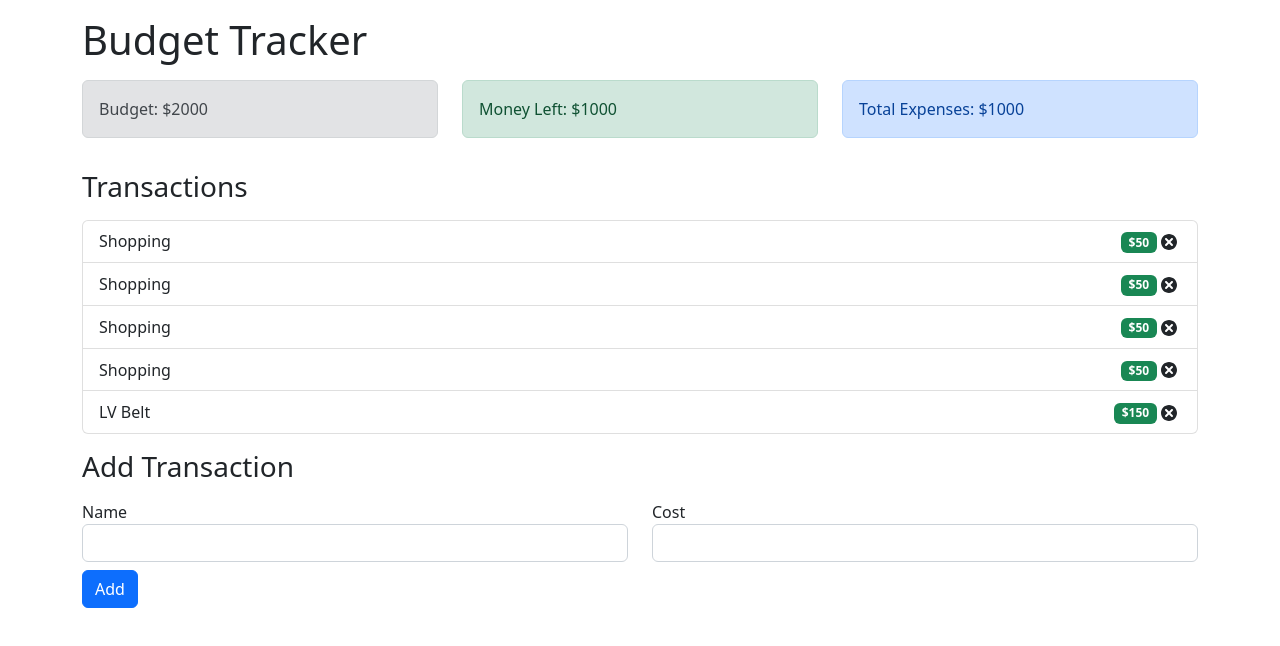
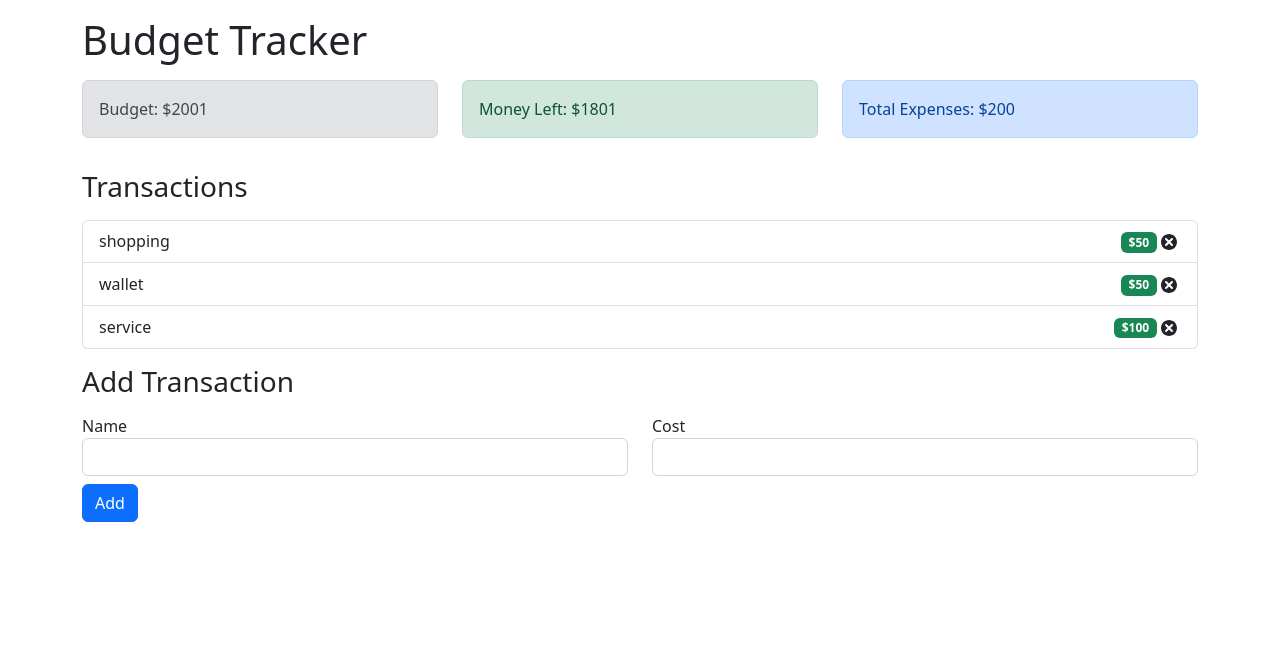
Before and after one commit to jcowan12/BudgetTracker3720, a React (Create React App) app: page / in a window 1280 px wide. Shown: the top 646 px of the page. Built offline with nearby package versions, Linux system fonts and the light colour scheme.

Commit message:
added context api integration

```diff
--- a/src/App.js
+++ b/src/App.js
@@ -5,9 +5,11 @@ import Remaining from './sections/remaining.js'
 import Expenses from './sections/expenses.js';
 import TransactionList from './sections/transactionlist.js';
 import AddTransaction from './sections/addtransaction.js';
+import { AppProvider } from './context/AppContext.js';
 
 const App = () => {
     return (
+        <AppProvider>
             <div className = 'container'>
                 <h1 className='mt-3'>Budget Tracker</h1>
                 <div className='row mt-3'>
@@ -34,6 +36,7 @@ const App = () => {
                     </div>
                 </div>
             </div>
+        </AppProvider>
     );
 };
 
--- /dev/null
+++ b/src/context/AppContext.js
@@ -0,0 +1,54 @@
+import { createContext, useReducer } from 'react';
+
+
+const AppReducer = (state, action) => {
+    switch(action.type) {
+        case 'ADD_EXPENSE':
+            return {
+                ...state,
+                expenses: [...state.expenses, action.payload],
+            };
+
+        case 'DELETE_TRANS':
+            return {
+                ...state,
+                expenses: state.expenses.filter(
+                    (expense)=>expense.id !== action.payload),
+            }
+
+        case 'CHANGE_BUDGET':
+            return {
+                ...state,
+                budget: action.payload,
+            };
+        default:
+            return state;
+    }
+};
+
+const initialState = {
+    budget: 2001,
+    expenses: [
+        { id: 12, name: 'shopping', cost: 50 },
+        { id: 13, name: 'wallet', cost: 50 },
+        { id: 14, name: 'service', cost: 100 },
+    ],
+}
+
+
+export const AppContext = createContext();
+
+export const AppProvider = (props) => {
+    const[state, dispatch] = useReducer(AppReducer, initialState);
+
+    return (
+        <AppContext.Provider
+            value={{
+                budget: state.budget,
+                expenses: state.expenses,
+                dispatch,
+        }}>
+            {props.children}
+        </AppContext.Provider>
+    );
+};
--- a/src/sections/addtransaction.js
+++ b/src/sections/addtransaction.js
@@ -1,9 +1,31 @@
-import React from 'react';
+import React, { useState, useContext } from 'react';
+import { AppContext } from '../context/AppContext.js';
+import { v4 as uuidv4 } from 'uuid';
+
 
 const AddTransaction = () => {
+    const { dispatch } = useContext(AppContext);
+
+    const [name, setName] = useState('');
+    const [cost, setCost] = useState('');
+
+    const onSubmit = (event) => {
+        event.preventDefault();
+
+        const expense = {
+            id: uuidv4(),
+            name: name,
+            cost: parseInt(cost),
+        };
+
+        dispatch({
+            type: 'ADD_EXPENSE',
+            payload: expense,
+        })
+    };
 
     return (
-        <form>
+        <form onSubmit={onSubmit}>
             <div className='row'>
                 <div className='col-sm'>
                     <label for='name'>Name</label>
@@ -11,7 +33,10 @@ const AddTransaction = () => {
                         required='required'
                         type='text'
                         className='form-control'
-                        id='name'>
+                        id='name'
+                        value={name}
+                        onChange={(event) => setName(event.target.value)}
+                        >
                     </input>
                 </div>
                 <div className='col-sm'>
@@ -20,7 +45,10 @@ const AddTransaction = () => {
                         required='required'
                         type='text'
                         className='form-control'
-                        id='cost'>
+                        id='cost'
+                        value={cost}
+                        onChange={(event) => setCost(event.target.value)}
+                        >
                     </input>
                 </div>
                 <div className='h2'></div>
--- a/src/sections/budget.js
+++ b/src/sections/budget.js
@@ -1,9 +1,12 @@
-import React from 'react';
+import React, { useContext } from 'react';
+import { AppContext } from '../context/AppContext.js';
 
 const Budget = () => {
+    const { budget } = useContext(AppContext);
+
     return (
         <div className='alert alert-secondary'>
-            <span>Budget: $2000</span>
+            <span>Budget: ${budget}</span>
         </div>
     );
 };
--- a/src/sections/expenses.js
+++ b/src/sections/expenses.js
@@ -1,9 +1,16 @@
-import React from 'react';
+import React, { useContext } from 'react';
+import { AppContext } from '../context/AppContext';
 
 const Expenses = () => {
+    const { expenses } = useContext(AppContext);
+
+    const totalExpenses = expenses.reduce((total, item)=> {
+        return (total = total + item.cost);
+    }, 0);
+
     return (
         <div className='alert alert-primary'>
-            <span>Total Expenses: $1000</span>
+            <span>Total Expenses: ${totalExpenses}</span>
         </div>
     );
 };
--- a/src/sections/remaining.js
+++ b/src/sections/remaining.js
@@ -1,9 +1,20 @@
-import React from 'react';
+import React, { useContext } from 'react';
+import { AppContext } from '../context/AppContext.js';
 
 const Remaining = () => {
+    const { expenses, budget } = useContext(AppContext);
+
+    const totalExpenses = expenses.reduce((total, item) => {
+        return (total = total + item.cost);
+    }, 0);
+
+
+    // conditional for color of money left
+    const alertType = totalExpenses > budget ? 'alert-danger' : 'alert-success'
+
     return (
-        <div className='alert alert-success'>
-            <span>Money Left: $1000</span>
+        <div className={`alert ${alertType}`}>
+            <span>Money Left: ${budget - totalExpenses}</span>
         </div>
     );
 };
--- a/src/sections/transaction.js
+++ b/src/sections/transaction.js
@@ -1,13 +1,24 @@
-import React from 'react';
+import React, { useContext } from 'react';
 import { TiDelete } from 'react-icons/ti';
+import { AppContext } from '../context/AppContext';
+
 
 const Transaction = (props) => {
+    const { dispatch } = useContext(AppContext);
+
+    const handleDeleteTransaction = () => {
+        dispatch({
+            type: 'DELETE_TRANS',
+            payload: props.id,
+        });
+    };
+
     return (
         <li className='list-group-item d-flex justify-content-between align-items-center'>
             {props.name}
             <div>
                 <span className='badge bg-success mr-3'>${props.cost}</span>
-                <TiDelete size='1.5em'></TiDelete>
+                <TiDelete size='1.5em' onClick={handleDeleteTransaction}></TiDelete>
             </div>
         </li>
     );
--- a/src/sections/transactionlist.js
+++ b/src/sections/transactionlist.js
@@ -1,14 +1,9 @@
-import React from 'react';
+import React, { useContext } from 'react';
 import Transaction from './transaction.js';
+import { AppContext } from '../context/AppContext.js';
 
 const TransactionList = () => {
-    const expenses = [
-        { id: 123, name: 'Shopping', cost: 50 },
-        { id: 123, name: 'Shopping', cost: 50 },
-        { id: 123, name: 'Shopping', cost: 50 },
-        { id: 123, name: 'Shopping', cost: 50 },
-        { id: 123, name: 'LV Belt', cost: 150 }
-    ]
+    const { expenses } = useContext(AppContext);
 
     return (
         <ul className='list-group'>
```
Also changed, not shown: src/sections/changebudget.js (added, +26 -0 lines). Lines whose indentation alone changed are shown as unchanged.
